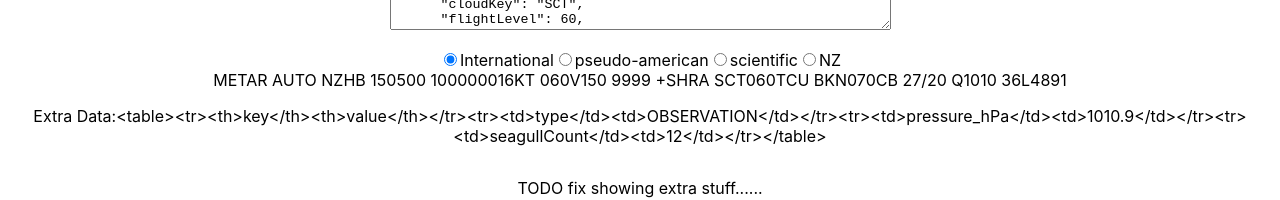
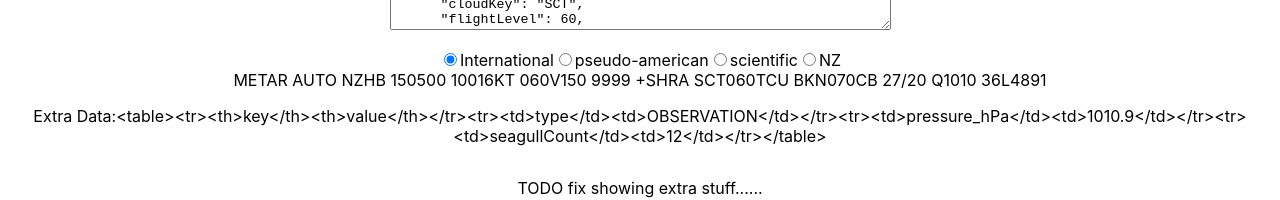
Before and after one commit to H-notle/iwxxm_obs, a React (Create React App) app: page / in a window 1280 px wide. Shown: the part 388-588 px from the top of the page. Built offline with nearby package versions, Linux system fonts and the light colour scheme.

Commit message:
round wind calulation before outputing to make int

```diff
--- a/src/Metar.tsx
+++ b/src/Metar.tsx
@@ -276,7 +276,8 @@ const Metar: React.FC<Props> = ({ iwxxmObs,displayFormat }) => {
   }
 
   function icaoNumberStr2orMore(n:number){
-    let l= Math.max(`${n}`.length,2);
+    let l= Math.max(`${Math.round(n)}`.length,2);
+    console.log(`icaoNumberStr2orMore(${n}) -> l=${l}`)
     return icaoNumberStr(n,l,false);
   }
 
```
